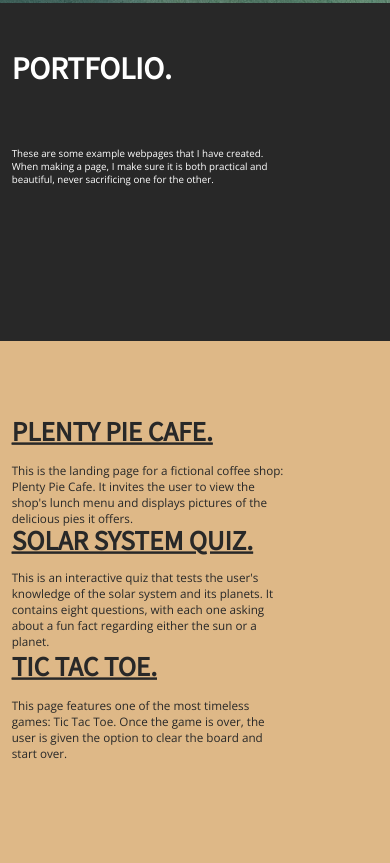
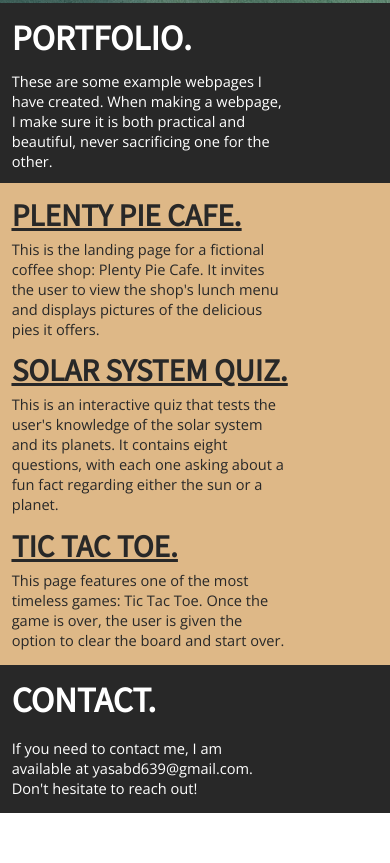
Before and after one commit to AJ72311/AJ72311.github.io, a plain HTML site: page index.html in a window 390 px wide. Shown: the part 841-1704 px from the top of the page. After the commit the page ends 1654 px from the top, so only its background shows below. Drawn offline with nearby package versions, Linux system fonts and the light colour scheme.

Commit message:
Improve mobile-friendliness.

```diff
--- a/index.html
+++ b/index.html
@@ -104,12 +104,14 @@
 				background-color: transparent;
 				background-repeat: no-repeat;
 				position: relative;
-				top: 45%;
-				transform: translateY(-45%);
-				-ms-transform: translateY(-45%);
-				-webkit-transform: translateY(-45%);
-				-moz-transform: translateY(-45%);
-				-o-transform: translateY(-45%);
+				top: 42.5%;
+				transform: translateY(-42.5%);
+				-ms-transform: translateY(-42.5%);
+				-webkit-transform: translateY(-42.5%);
+				-moz-transform: translateY(-42.5%);
+				-o-transform: translateY(-42.5%);
+				display: inline;
+				cursor: default;
 				transition: all 0.5s;
 				animation-name: buttonFadeIn;
 				animation-duration: 1.5s;
@@ -167,22 +169,22 @@
 			@keyframes buttonFadeIn {
 				0% {
 					opacity: 0;
-					top: 40%;
-					transform: translateY(-40%);
-					-ms-transform: translateY(-40%);
-					-webkit-transform: translateY(-40%);
-					-moz-transform: translateY(-40%);
-					-o-transform: translateY(-40%);
+					top: 37.5%;
+					transform: translateY(-37.5%);
+					-ms-transform: translateY(-37.5%);
+					-webkit-transform: translateY(-37.5%);
+					-moz-transform: translateY(-37.5%);
+					-o-transform: translateY(-37.5%);
 				}
 
 				100% {
 					opacity: 1;
-					top: 45%;
-					transform: translateY(-45%);
-					-ms-transform: translateY(-45%);
-					-webkit-transform: translateY(-45%);
-					-moz-transform: translateY(-45%);
-					-o-transform: translateY(-45%);
+					top: 42.5%;
+					transform: translateY(-42.5%);
+					-ms-transform: translateY(-42.5%);
+					-webkit-transform: translateY(-42.5%);
+					-moz-transform: translateY(-42.5%);
+					-o-transform: translateY(-42.5%);
 				}
 			}
 
@@ -191,183 +193,119 @@
 			}
 
 			#portfolio-intro {
-				width: 100%;
-				height: 40%;
-				margin: 0;
 				background-color: #282828;
-				text-align: left;
-				position: relative;
+				overflow: auto;
 			}
 
-			#portfolio-heading {
+			#portfolio-intro > h1 {
+				color: white;
 				margin: 0;
-				color: white;
+				margin-left: 3%;
+				margin-top: 3%;
+				margin-bottom: 3%;
 				font-size: 5vw;
 				font-family: 'Source Sans Pro', sans-serif;
-				position: relative;
-				top: 15%;
-				transform: translateY(-15%);
-				-ms-transform: translateY(-15%);
-				-webkit-transform: translateY(-15%);
-				-moz-transform: translateY(-15%);
-				-o-transform: translateY(-15%);
-				margin-left: 3%;
 			}
 
-			.port-heading-animation {
-				animation-name: portHeadingAnimation;
-				animation-duration: 1.5s;
+			#portfolio-intro > p {
+				color: white;
+				margin: 0;
+				margin-left: 3%;
+				margin-bottom: 3%;
+				font-size: 1.5vw;
+				font-family: 'Open Sans', sans-serif;
 			}
 
-			@keyframes portHeadingAnimation {
-				0% {
-					opacity: 0;
-					top: 10%;
-					transform: translateY(-10%);
-					-ms-transform: translateY(-10%);
-					-webkit-transform: translateY(-10%);
-					-moz-transform: translateY(-10%);
-					-o-transform: translateY(-10%);
-				}
-
-				100% {
-					opacity: 1;
-					top: 15%;
-					transform: translateY(-15%);
-					-ms-transform: translateY(-15%);
-					-webkit-transform: translateY(-15%);
-					-moz-transform: translateY(-15%);
-					-o-transform: translateY(-15%);
-				}
+			#portfolio {
+				width: 100%;
+				overflow: hidden;
+				background-color: #deb887;
 			}
 
-			#portfolio-description {
+			#portfolio > h1 {
+				color: #282828;
 				margin: 0;
-				color: white;
+				margin-left: 3%;
+				margin-top: 3%;
+				margin-bottom: 1%;
+				font-size: 4vw;
+				font-family: 'Source Sans Pro', sans-serif;
+				text-decoration: underline;
+				cursor: pointer;
+			}
+
+			.last-entry {
+				padding-bottom: 4%;
+			}
+
+			#portfolio > p {
+				color: #282828;
+				margin: 0;
+				margin-left: 3%;
 				font-size: 1.5vw;
 				font-family: 'Open Sans', sans-serif;
-				position: relative;
-				top: 35%;
-				transform: translateY(-35%);
-				-ms-transform: translateY(-35%);
-				-webkit-transform: translateY(-35%);
-				-moz-transform: translateY(-35%);
-				-o-transform: translateY(-35%);
-				margin-left: 3%;
 			}
 
-			#portfolio-entries {
-				margin: 0;
+			#contact {
 				width: 100%;
-				height: 90%;
-				background-color: #deb887;
-				text-align: left;
-				position: relative;
+				background-color: #282828;
+				overflow: hidden;
 			}
 
-			#portfolio-entries > h1 {
-				margin: 0;
-				color: #282828;
-				font-size: 4vw;
+			#contact > h1 {
+				color: white;
+				margin-left: 3%;
+				margin-top: 3%;
+				margin-bottom: 4%;
+				font-size: 5vw;
 				font-family: 'Source Sans Pro', sans-serif;
-				margin-left: 3%;
-				text-decoration: underline;
-				cursor: pointer;
-				position: relative;
-				top: 10%;
-				transform: translateY(-10%);
-				-ms-transform: translateY(-10%);
-				-webkit-transform: translateY(-10%);
-				-moz-transform: translateY(-10%);
-				-o-transform: translateY(-10%);
 			}
 
-			#portfolio-entries > p {
-				margin: 0;
-				color: #282828;
+			#contact > p {
+				color: white;
+				margin-left: 3%;
+				margin-bottom: 4%;
 				font-size: 1.5vw;
 				font-family: 'Open Sans', sans-serif;
-				margin-left: 3%;
-				position: relative;
-				top: 12.5%;
-				transform: translateY(-12.5%);
-				-ms-transform: translateY(-12.5%);
-				-webkit-transform: translateY(-12.5%);
-				-moz-transform: translateY(-12.5%);
-				-o-transform: translateY(-12.5%);
-				margin-bottom: 3%;
 			}
 
 			a {
 				color: #282828;
 			}
 
-			#contact {
-				width: 100%;
-				height: 30%;
-				margin: 0;
-				background-color: #282828;
-				text-align: left;
-				position: relative;
-			}
-
-			#contact-heading {
-				margin: 0;
-				margin-left: 3%;
-				color: white;
-				font-size: 5vw;
-				font-family: 'Source Sans Pro', sans-serif;
-				position: relative;
-				top: 10%;
-				transform: translateY(-10%);
-				-ms-transform: translateY(-10%);
-				-webkit-transform: translateY(-10%);
-				-moz-transform: translateY(-10%);
-				-o-transform: translateY(-10%);
-			}
-
-			#contact-description {
-				margin: 0;
-				margin-left: 3%;
-				color: white;
-				font-size: 1.5vw;
-				font-family: 'Open Sans', sans-serif;
-				position: relative;
-				top: 30%;
-				transform: translateY(-30%);
-				-ms-transform: translateY(-30%);
-				-webkit-transform: translateY(-30%);
-				-moz-transform: translateY(-30%);
-				-o-transform: translateY(-30%);
-			}
-
-			@media all and (max-width: 650px) {
-				#name, #portfolio-heading, #contact-heading {
+			@media all and (max-width: 800px) {
+				#name-container, #portfolio-intro > h1, #contact > h1 {
 					font-size: 8vw;
 				}
 
-				#greeting, #portfolio-description {
-					font-size: 2.5vw;
+				#portfolio > h1 {
+					font-size: 7vw;
+				}
+
+				#greeting, #portfolio-intro > p, #portfolio > p, #contact > p {
+					font-size: 2.75vw;
 				}
 
 				#work-scroll-button {
 					font-size: 4vw;
 				}
+			}
 
-				#portfolio-entries > h1 {
-					font-size: 7vw;
+			@media all and (max-width: 600px) {
+				#name-container, #portfolio-intro > h1, #contact > h1 {
+					font-size: 9vw;
 				}
 
-				#portfolio-entries > p {
-					font-size: 3vw;
+				#portfolio > h1 {
+					font-size: 8vw;
 				}
 
-				#portfolio > p {
-					font-size: 3vw;
+				#greeting, #portfolio-intro > p, #portfolio > p, #contact > p {
+					font-size: 3.75vw;
 				}
 
-				#contact > p {
-					font-size: 3vw;
+				#work-scroll-button {
+					font-size: 5vw;
 				}
 			}
 		</style>
@@ -399,27 +337,25 @@
 		<div id="img-container">
 			<h1 id="name-container"><span id="name"></span><span id="cursor">&nbsp;&nbsp;&nbsp;</span></h1>
 			<p id="greeting">Hello! I am a front-end web developer specialized in assembling and maintaining elegant, interactive, and aesthetically pleasing websites.</p>
-			<button id="work-scroll-button" onclick="scrollDown();">VIEW MY WORK</button>
+			<h1 id="work-scroll-button" onclick="scrollDown();">VIEW MY WORK</h1>
 		</div>
+		<div id="portfolio-intro">
+			<h1>PORTFOLIO.</h1>
+			<p>These are some example webpages I have created. When making a webpage, I make sure it is both practical and beautiful, never sacrificing one for the other.</p>
+		</div>
+		<div id="portfolio">
+			<h1><a href="cafe.html">PLENTY PIE CAFE.</a></h1>
+			<p>This is the landing page for a fictional coffee shop: Plenty Pie Cafe. It invites the user to view the shop's lunch menu and displays pictures of the delicious pies it offers.</p>
 
-		<div id="portfolio-intro">
-			<h1 id="portfolio-heading">PORTFOLIO.</h1>
-			<p id="portfolio-description">These are some example webpages that I have created. When making a page, I make sure it is both practical and beautiful, never sacrificing one for the other.</p>
+			<h1><a href="SolarSystemQuiz.html">SOLAR SYSTEM QUIZ.</a></h1>
+			<p>This is an interactive quiz that tests the user's knowledge of the solar system and its planets. It contains eight questions, with each one asking about a fun fact regarding either the sun or a planet.</p>
+
+			<h1><a href="TicTacToe.html">TIC TAC TOE.</a></h1>
+			<p class="last-entry">This page features one of the most timeless games: Tic Tac Toe. Once the game is over, the user is given the option to clear the board and start over.</p>
 		</div>
-		<div id="portfolio-entries">
-			<h1 id="plenty-pie-heading"><a href="cafe.html">PLENTY PIE CAFE.</a></h1>
-			<p id="plenty-pie-description">This is the landing page for a fictional coffee shop: Plenty Pie Cafe. It invites the user to view the shop's lunch menu and displays pictures of the delicious pies it offers.</p>
-
-			<h1 id="solar-quiz-heading"><a href="SolarSystemQuiz.html">SOLAR SYSTEM QUIZ.</a></h1>
-			<p id="solar-quiz-description">This is an interactive quiz that tests the user's knowledge of the solar system and its planets. It contains eight questions, with each one asking about a fun fact regarding either the sun or a planet.</p>
-
-			<h1 id="tic-tac-toe-heading"><a href="TicTacToe.html">TIC TAC TOE.</a></h1>
-			<p id="tic-tac-toe-description">This page features one of the most timeless games: Tic Tac Toe. Once the game is over, the user is given the option to clear the board and start over.</p>
-		</div>
-
 		<div id="contact">
-			<h1 id="contact-heading">CONTACT.</h1>
-			<p id="contact-description">If you need to contact me, I am available at yasabd639@gmail.com. Don't hesitate to reach out!</p>
+			<h1>CONTACT.</h1>
+			<p>If you need to contact me, I am available at yasabd639@gmail.com. Don't hesitate to reach out!</p>
 		</div>
 	</body>
 </html>
```
